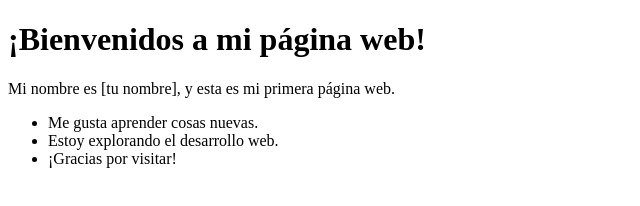
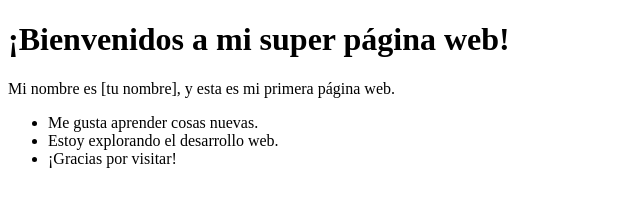
Before and after one commit to cesarsanbruno/web_01, a plain HTML site: page index.html in a window 1280 px wide. Shown: the whole page, without its empty margins (0-640 px from the left). Drawn offline with Linux system fonts and the light colour scheme.

Commit message:
Actualización de mi página

```diff
--- a/index.html
+++ b/index.html
@@ -6,7 +6,7 @@
     <title>Sobre mí</title>
 </head>
 <body>
-    <h1>¡Bienvenidos a mi página web!</h1>
+    <h1>¡Bienvenidos a mi super página web!</h1>
     <p>Mi nombre es [tu nombre], y esta es mi primera página web.</p>
     <ul>
         <li>Me gusta aprender cosas nuevas.</li>
```
